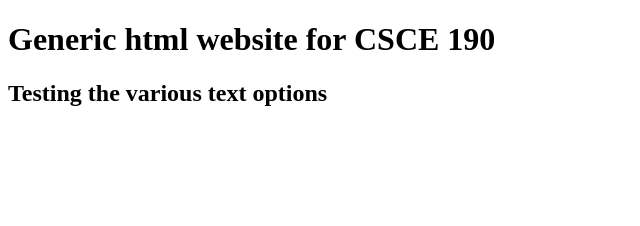
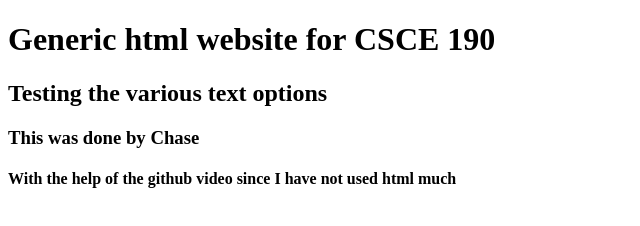
Before and after one commit to ZapdosCC/ZapdosCC.github.io, a plain HTML site: page index.html in a window 1280 px wide. Shown: the whole page, without its empty margins (0-640 px from the left). Drawn offline with Linux system fonts and the light colour scheme.

Commit message:
Add files via upload

```diff
--- a/index.html
+++ b/index.html
@@ -6,5 +6,7 @@
     <body>
         <h1>Generic html website for CSCE 190</h1>
         <h2>Testing the various text options</h2>
+        <h3>This was done by Chase</h3>
+        <h4>With the help of the github video since I have not used html much</h4>
     </body>
 </html>
```
